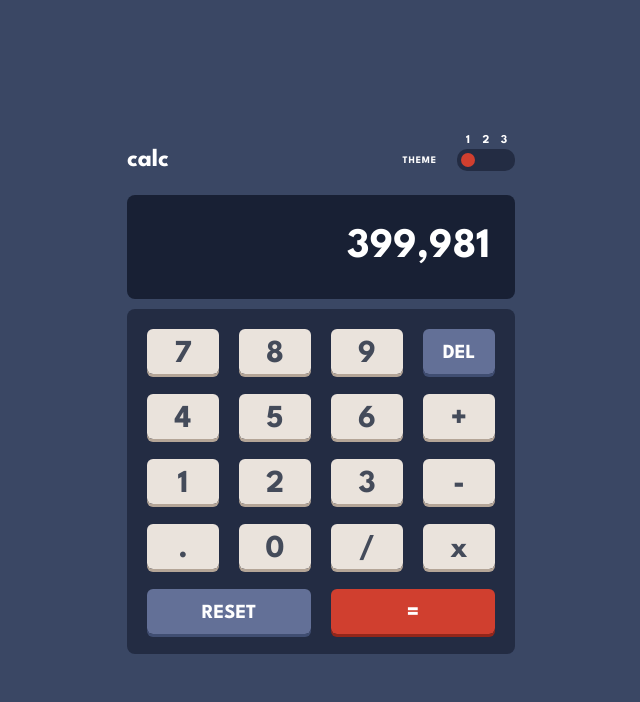
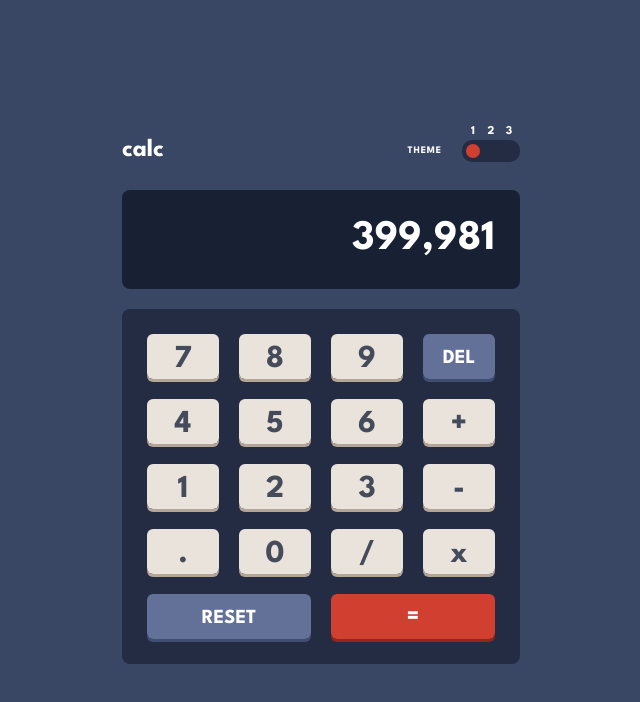
Before and after one commit to A-Awad1/calculator-app, a Vue app: page / in a window 1280 px wide. Shown: the top 702 px of the page, without its empty margins (319-959 px from the left). Built offline with nearby package versions, Linux system fonts and the light colour scheme.

Commit message:
updates in style

```diff
--- a/src/App.vue
+++ b/src/App.vue
@@ -1,5 +1,6 @@
 <template>
   <router-view />
+  <br />
 </template>
 
 <style lang="scss">
--- a/src/components/CalcScreen.vue
+++ b/src/components/CalcScreen.vue
@@ -1,5 +1,11 @@
 <template>
-  <section class="screen"><slot></slot></section>
+  <section class="screen">
+    <div>
+      <p>
+        <slot></slot>
+      </p>
+    </div>
+  </section>
 </template>
 
 <script>
@@ -8,16 +14,30 @@ export default {};
 
 <style lang="scss">
 section.screen {
+  margin: 25px 0 20px;
+  padding: $main-padding;
   background-color: colors.$screen-background;
-  width: 100%;
   border-radius: $second-border-radius;
-  margin: 20px 0 10px;
-  padding: 28px 25px;
-  text-align: end;
   user-select: none;
+  direction: rtl;
   font-size: 42px;
   @include underLargeMobile {
     font-size: 30px;
   }
+  div {
+    overflow-x: auto;
+    // Hide scrollbar
+    // - Chrome, Safari and Opera
+    &::-webkit-scrollbar {
+      display: none;
+    }
+    // - IE and Edge
+    -ms-overflow-style: none;
+    // - Firefox
+    scrollbar-width: none;
+    p {
+      width: 0;
+    }
+  }
 }
 </style>
--- a/src/scss/DividedFiles/helpers/variables/_global.scss
+++ b/src/scss/DividedFiles/helpers/variables/_global.scss
@@ -2,4 +2,4 @@ $main-transition: 0.3s;
 $second-transition: 0.5s;
 $main-border-radius: 6px;
 $second-border-radius: 8px;
-$main-padding: 20px;
+$main-padding: 25px;
--- a/src/views/HomeView.vue
+++ b/src/views/HomeView.vue
@@ -2,6 +2,7 @@
   <main>
     <calc-header></calc-header>
     <calc-screen>399,981</calc-screen>
+    <!-- <calc-screen>11111111111111119999999999999999111</calc-screen> -->
     <calc-keypad></calc-keypad>
   </main>
 </template>
```
